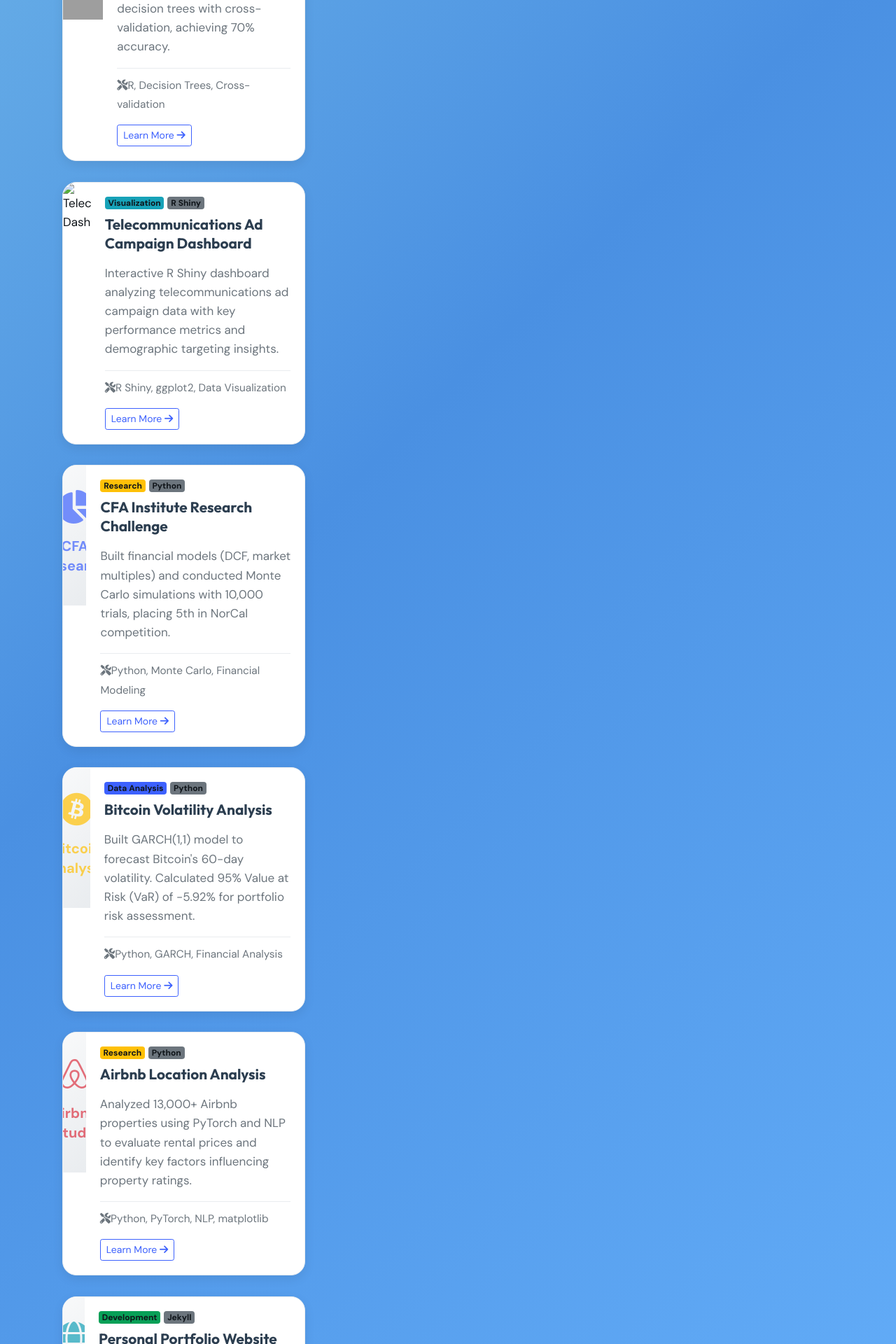
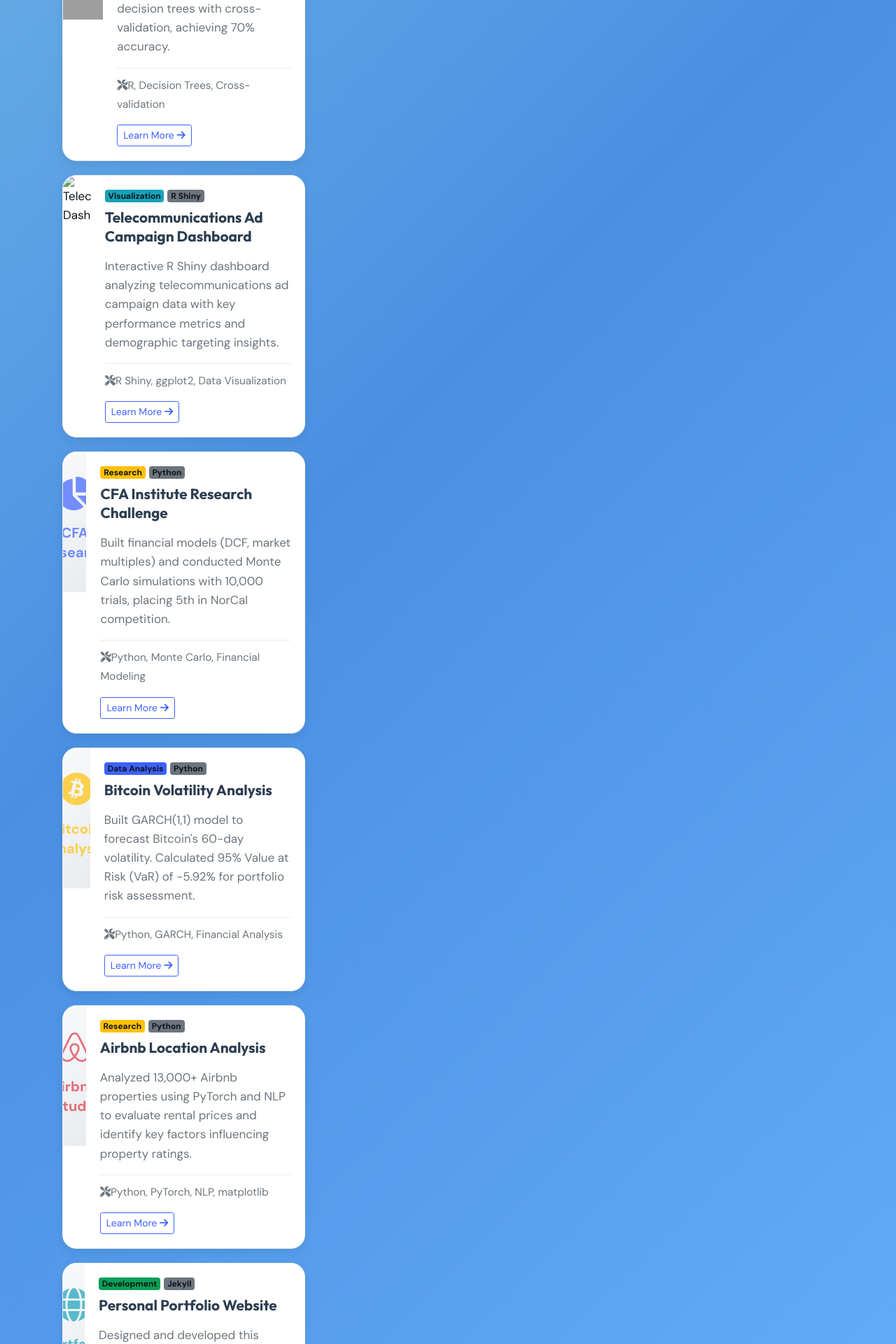
Before and after one commit to kaungthiha/kaungthiha.github.io, a Jekyll site: the page built from pages/projects.html, in a window 1280 px wide. Shown: the part 1697-3617 px from the top of the page at 70% size. Built offline with Jekyll 4.4.1, drawn with Linux system fonts in a browser that asks for light colours; grey boxes are pictures that could not be loaded.

Commit message:
Current Project update

```diff
--- a/assets/css/landing.css
+++ b/assets/css/landing.css
@@ -1224,12 +1224,12 @@ section {
 .projects-grid {
   display: flex;
   flex-direction: column;
-  gap: 1.85rem;
+  gap: 1.25rem;
 }
 
 .project-card {
   background: white;
-  border-radius: 16px;
+  border-radius: 20px;
   border: 1.5px solid rgba(0, 102, 255, 0.12);
   overflow: hidden;
   box-shadow: var(--shadow-sm);
@@ -1238,7 +1238,24 @@ section {
   flex-direction: row;
   align-items: stretch;
   cursor: pointer;
+  position: relative;
   gap: 0;
+}
+
+.project-card::before {
+  content: '';
+  position: absolute;
+  top: 0;
+  left: -100%;
+  width: 100%;
+  height: 100%;
+  background: var(--gradient-primary);
+  opacity: 0.05;
+  transition: var(--transition);
+}
+
+.project-card:hover::before {
+  left: 0;
 }
 
 .project-card:hover {
@@ -1256,7 +1273,7 @@ section {
   width: 148px;
   flex-shrink: 0;
   object-fit: contain;
-  background: #edf4ff;
+  background: white;
   display: block;
   padding: 1.1rem;
 }
```
